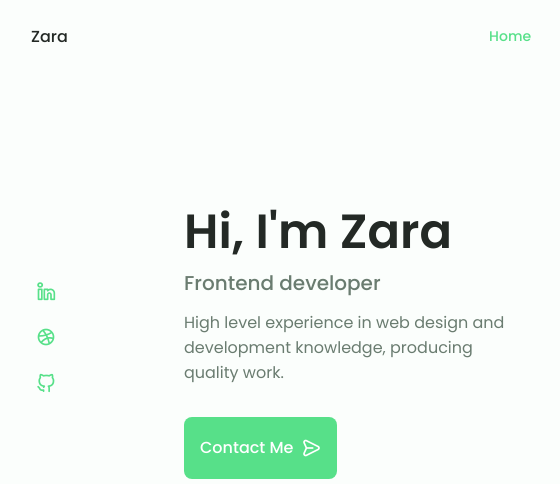
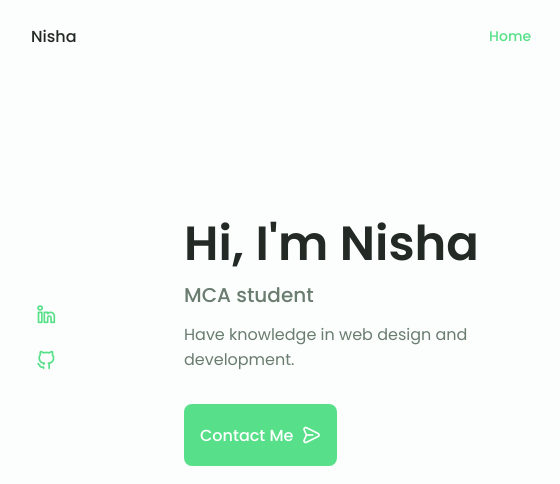
Before and after one commit to Nishachoudhary1/Responsive-portfolio, a plain HTML site: page index.html in a window 1280 px wide. Shown: the top 484 px of the page, 125-685 px from the left. Drawn offline with nearby package versions, Linux system fonts and the light colour scheme.

Commit message:
index update

```diff
--- a/index.html
+++ b/index.html
@@ -21,7 +21,7 @@
     <!--############################# HEADER ###############################-->
     <header class="header" id="header">
         <nav class="nav container">
-            <a href="#" class="nav__logo">Zara</a>
+            <a href="#" class="nav__logo">Nisha</a>
 
             <div class="nav__menu" id="nav-menu">
                 <ul class="nav__list grid">
@@ -81,10 +81,6 @@
                                 <i class="uil uil-linkedin-alt"></i>
                             </a>
 
-                            <a href="https://dribble.com/" target="blank" class="home__social-icon">
-                                <i class="uil uil-dribbble"></i>
-                            </a>
-
                             <a href="https://github.com/" target="blank" class="home__social-icon">
                                 <i class="uil uil-github-alt"></i>
                             </a>
@@ -110,10 +106,9 @@
                         </div>
 
                         <div class="home__data">
-                            <h1 class="home__title">Hi, I'm Zara</h1>
-                            <h3 class="home__subtitle">Frontend developer</h3>
-                            <p class="home__description">High level experience in web design and development knowledge,
-                                 producing quality work.</p>
+                            <h1 class="home__title">Hi, I'm Nisha</h1>
+                            <h3 class="home__subtitle">MCA student</h3>
+                            <p class="home__description">Have knowledge in web design and development.</p>
                             <a href="#contact" class="button button--flex">
                                 Contact Me<i class="uil uil-message button__icon"></i>
                             </a>
@@ -136,7 +131,7 @@
             <span class="section__subtitle">My introduction</span>
 
             <div class="about__container container grid">
-                <img src="assets/img/about.jpg" alt="" class="about__img">
+                <img src="assets/img/about.png" alt="" class="about__img">
                 <div class="about__data">
                     <p class="about__description">Web developer, with extensive knowledge and years of experience,
                          working in web technologies and Ui / Ux design, delivering quality work.</p>
@@ -158,7 +153,7 @@
                     </div>
 
                     <div class="about__buttons">
-                        <a download="" href="assets/pdf/zara_CV.pdf" class="button button--flex">
+                        <a download="" href="assets/pdf/Nisha_CV.pdf" class="button button--flex">
                             Download CV<i class="uil uil-download-alt button__icon"></i>
                         </a>
                     </div>
```
